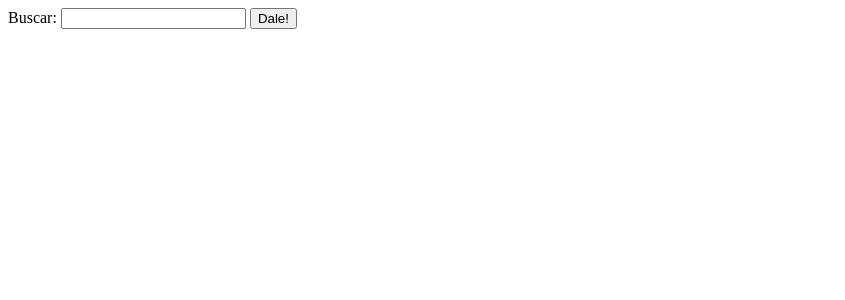
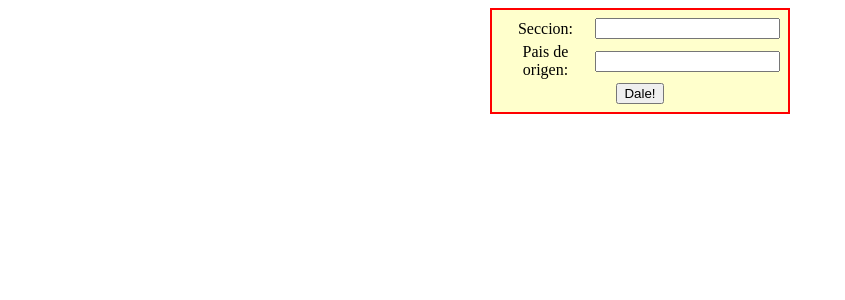
Before and after one commit to JazzielGhost/CURSOPHP, a PHP site: page /pagina_busqueda.php in a window 1280 px wide. Shown: the top 300 px of the page, without its empty margins (0-845 px from the left). Run offline with PHP 8.4, Linux system fonts and the light colour scheme.

Commit message:
update : busqueda mejorada

```diff
--- a/medio/pagina_busqueda.php
+++ b/medio/pagina_busqueda.php
@@ -5,12 +5,46 @@
     <meta name="viewport" content="width=device-width, initial-scale=1.0">
     <title>pdo</title>
 </head>
+
+    <style>
+        table{
+            width:300px;
+            margin:auto;
+            background-color:#FFC;
+            border:2px solid #F00;
+            padding:5px;
+        }
+        td{
+            text-align:center;
+        }
+    </style>
+
 <body>
 
     <form action="pagina_busqueda_pdo.php" method="get">
-        <label for="buscar">Buscar:</label>
-        <input type="text" name="buscar">
-        <input type="submit" name="enviando" value="Dale!">
+    <table>
+        <tr>
+            <td>
+               Seccion:
+            </td>
+            <td>
+               <input type="text" name="seccion">
+            </td>
+        </tr>
+        <tr>
+            <td>
+               Pais de origen:
+            </td>
+            <td>
+               <input type="text" name="p_origen">
+            </td>
+        </tr>
+        <tr>
+            <td colspan="2">
+               <input type="submit" name="enviando" value="Dale!">
+            </td>
+        </tr>
+    </table>
     </form>
 
 </body>
```
Also changed, not shown: medio/pagina_busqueda_pdo.php (+4 -3 lines).
